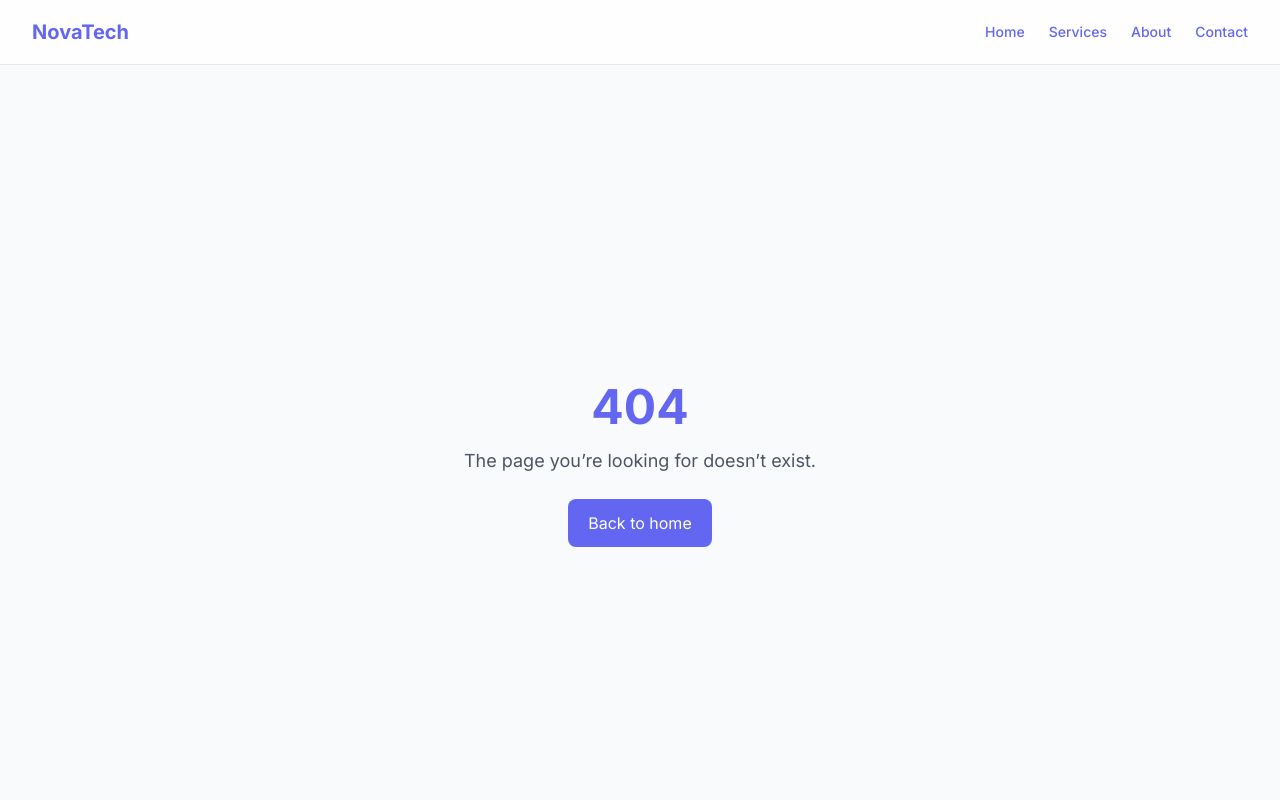
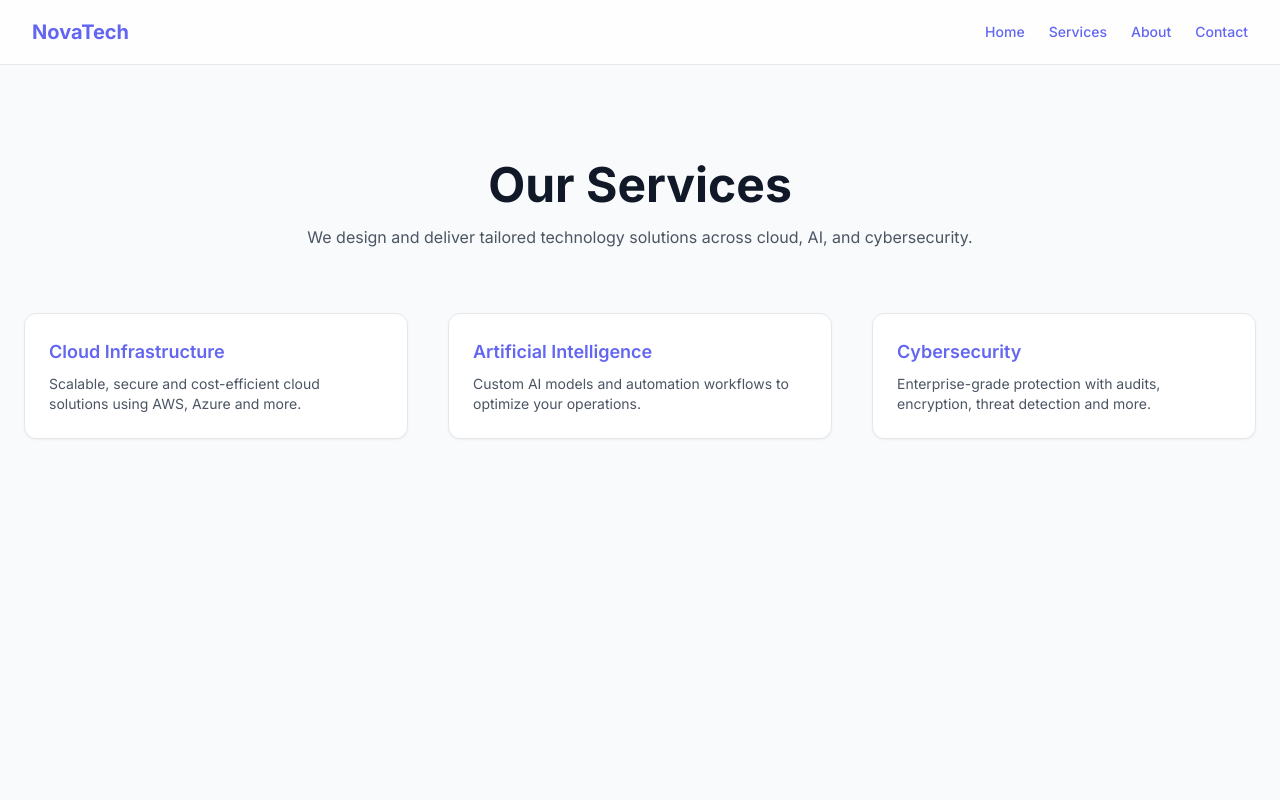
Before and after one commit to quim-romero/novatech-solutions, a React (Vite) app: page /services in a window 1280 px wide. Before the commit this address had no page. Shown: the top 800 px of the page. Built offline with nearby package versions, Linux system fonts and the light colour scheme.

Commit message:
Services page with category cards

```diff
--- a/src/App.jsx
+++ b/src/App.jsx
@@ -6,7 +6,9 @@ import {
 } from "react-router-dom";
 import { AnimatePresence } from "framer-motion";
 import { useEffect } from "react";
+
 import Home from "./pages/Home";
+import Services from "./pages/Services";
 
 import Header from "./components/Header";
 import Footer from "./components/Footer";
@@ -24,6 +26,8 @@ function AppRoutes() {
     <AnimatePresence mode="wait">
       <Routes location={location} key={location.pathname}>
         <Route path="/" element={<Home />} />
+        <Route path="/services" element={<Services />} />
+
         <Route path="*" element={<NotFound />} />
       </Routes>
     </AnimatePresence>
--- /dev/null
+++ b/src/pages/Services.jsx
@@ -0,0 +1,73 @@
+import { motion } from "framer-motion";
+import { Helmet } from "react-helmet-async";
+
+export default function Services() {
+  const services = [
+    {
+      category: "Cloud Infrastructure",
+      description:
+        "Scalable, secure and cost-efficient cloud solutions using AWS, Azure and more.",
+      color: "from-indigo-500 to-purple-500",
+    },
+    {
+      category: "Artificial Intelligence",
+      description:
+        "Custom AI models and automation workflows to optimize your operations.",
+      color: "from-emerald-500 to-teal-500",
+    },
+    {
+      category: "Cybersecurity",
+      description:
+        "Enterprise-grade protection with audits, encryption, threat detection and more.",
+      color: "from-pink-500 to-rose-500",
+    },
+  ];
+
+  return (
+    <>
+      <Helmet>
+        <title>Services – NovaTech Solutions</title>
+        <meta
+          name="description"
+          content="Discover our core services in cloud, AI and cybersecurity."
+        />
+      </Helmet>
+
+      <motion.section
+        className="max-w-7xl mx-auto px-6 py-24"
+        initial={{ opacity: 0, y: 30 }}
+        animate={{ opacity: 1, y: 0 }}
+        exit={{ opacity: 0, y: -20 }}
+        transition={{ duration: 0.4 }}
+      >
+        <div className="text-center mb-16">
+          <h1 className="text-3xl md:text-5xl font-bold text-gray-900 mb-4">
+            Our Services
+          </h1>
+          <p className="text-gray-600 max-w-2xl mx-auto">
+            We design and deliver tailored technology solutions across cloud,
+            AI, and cybersecurity.
+          </p>
+        </div>
+
+        <div className="grid gap-10 md:grid-cols-3">
+          {services.map((service, idx) => (
+            <motion.div
+              key={idx}
+              className="p-6 rounded-xl bg-white border border-gray-200 shadow-sm hover:shadow-md transition hover:scale-[1.02]"
+              whileInView={{ opacity: 1, y: 0 }}
+              initial={{ opacity: 0, y: 20 }}
+              viewport={{ once: true }}
+              transition={{ duration: 0.4, delay: idx * 0.1 }}
+            >
+              <h3 className="text-lg font-semibold text-brand mb-2">
+                {service.category}
+              </h3>
+              <p className="text-sm text-gray-600">{service.description}</p>
+            </motion.div>
+          ))}
+        </div>
+      </motion.section>
+    </>
+  );
+}
```
